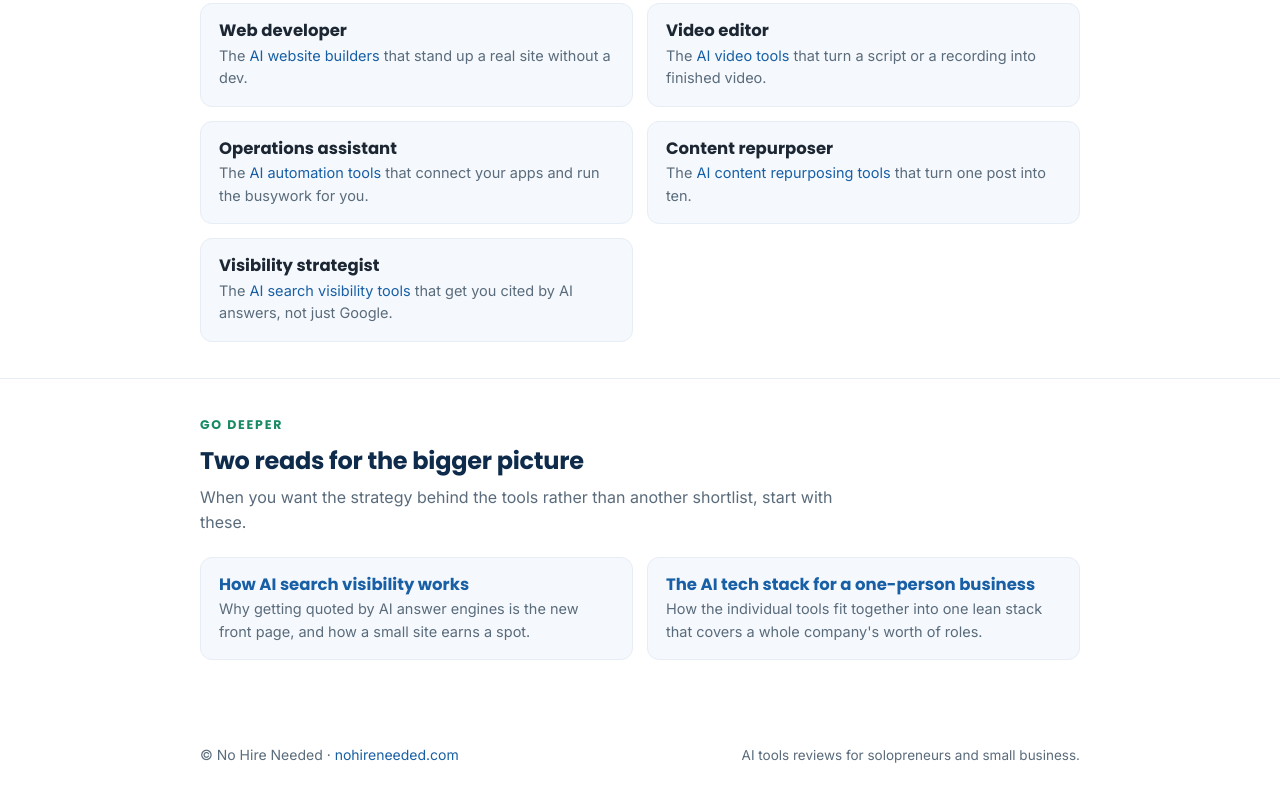
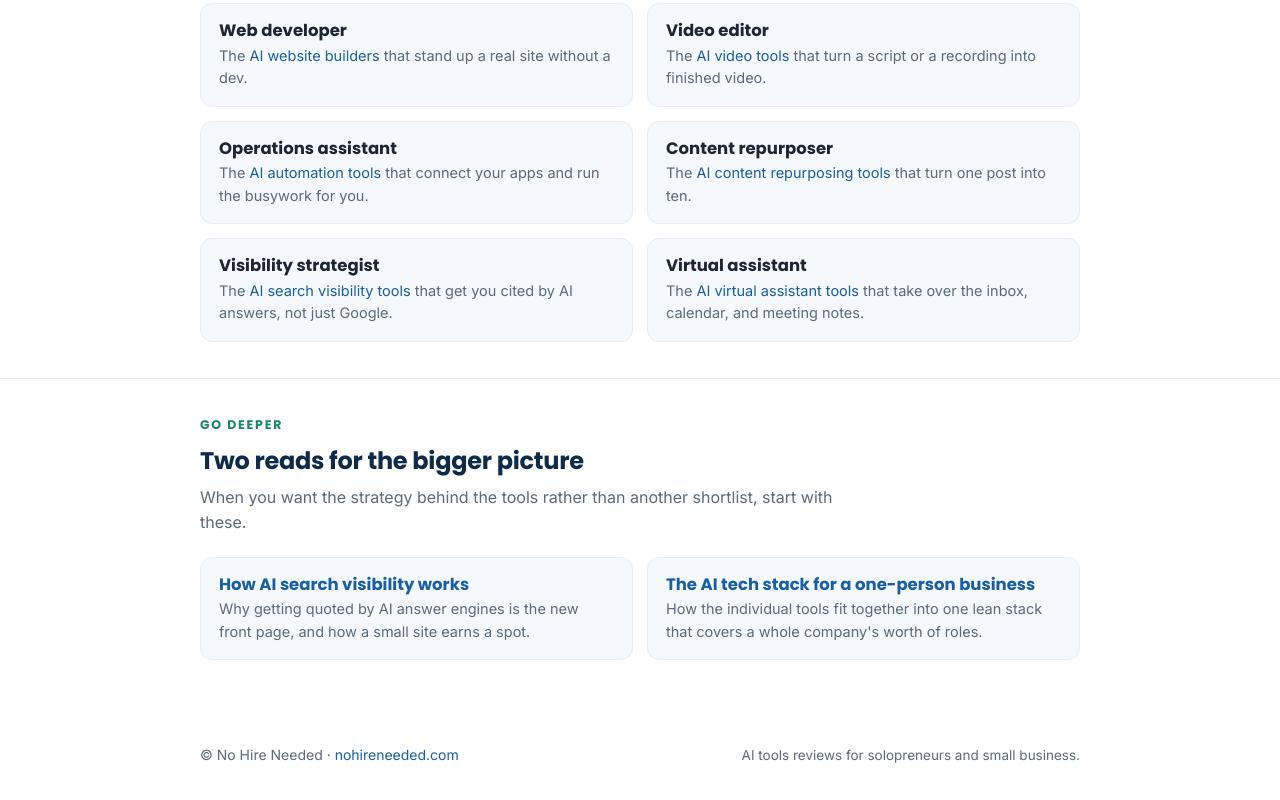
Before and after one commit to NoHireNeeded/nohireneeded.github.io, a plain HTML site: page index.html in a window 1280 px wide. Shown: the part 1432-2232 px from the top of the page. Drawn offline with Linux system fonts and the light colour scheme.

Commit message:
Add virtual assistant role card

```diff
--- a/index.html
+++ b/index.html
@@ -189,6 +189,10 @@
           <h3>Visibility strategist</h3>
           <p>The <a href="https://nohireneeded.com/ai-search-visibility-tools/">AI search visibility tools</a> that get you cited by AI answers, not just Google.</p>
         </div>
+        <div class="card">
+          <h3>Virtual assistant</h3>
+          <p>The <a href="https://nohireneeded.com/replace-virtual-assistant-with-ai/">AI virtual assistant tools</a> that take over the inbox, calendar, and meeting notes.</p>
+        </div>
       </div>
     </div>
   </section>
```
